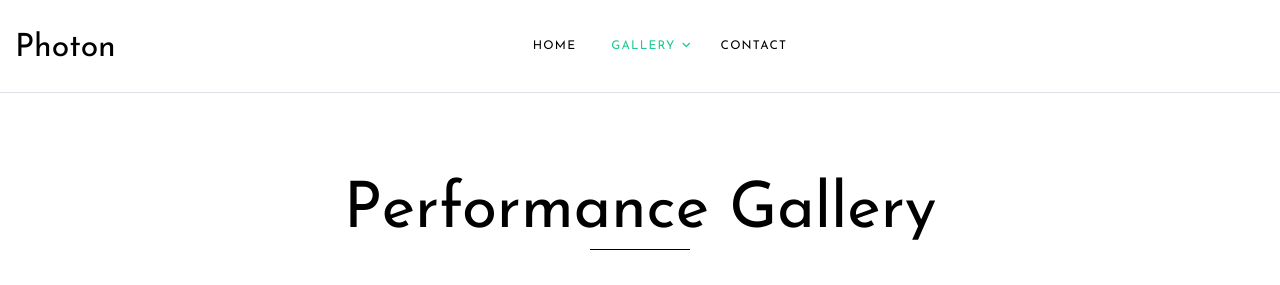
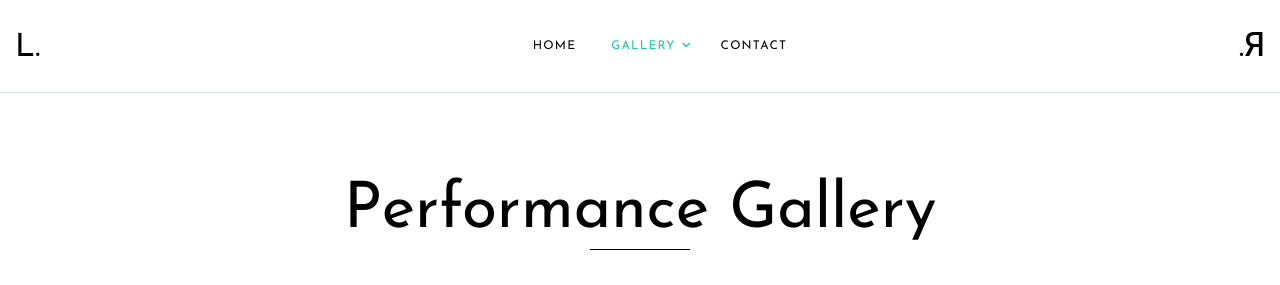
Before and after one commit to MissIrvall/lirvallr, a plain HTML site: page 7performance.html in a window 1280 px wide. Shown: the top 285 px of the page. Drawn offline with Linux system fonts and the light colour scheme; files whose address does not match are found by name.

Commit message:
Update 7performance.html

```diff
--- a/7performance.html
+++ b/7performance.html
@@ -1,7 +1,7 @@
 <!DOCTYPE html>
 <html lang="en">
   <head>
-    <title>Photon &mdash; Colorlib Website Template</title>
+    <title>L. Irvall .Я</title>
     <meta charset="utf-8">
     <meta name="viewport" content="width=device-width, initial-scale=1, shrink-to-fit=no">
 
@@ -49,7 +49,7 @@
         <div class="row align-items-center">
 
           <div class="col-6 col-xl-2" data-aos="fade-down">
-            <h1 class="mb-0"><a href="index.html" class="text-black h2 mb-0">Photon</a></h1>
+            <h1 class="mb-0"><a href="index.html" class="text-black h2 mb-0">L.</a></h1>
           </div>
           <div class="col-10 col-md-8 d-none d-xl-block" data-aos="fade-down">
             <nav class="site-navigation position-relative text-right text-lg-center" role="navigation">
@@ -72,6 +72,10 @@
               </ul>
             </nav>
           </div>
+
+          <div class="col-6 col-xl-2 text-right" data-aos="fade-down">
+            <div class="d-none d-xl-inline-block">
+              <h1 class="mb-0"><a href="index.html" class="text-black h2 mb-0">.Я</h1>
 
             <div class="d-inline-block d-xl-none ml-md-0 mr-auto py-3" style="position: relative; top: 3px;"><a href="#" class="site-menu-toggle js-menu-toggle text-black"><span class="icon-menu h3"></span></a></div>
 
```
